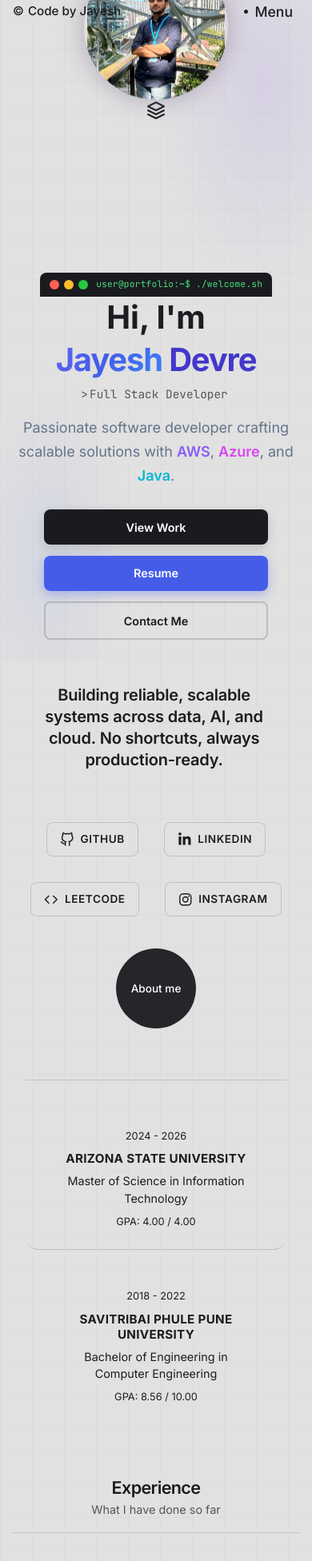
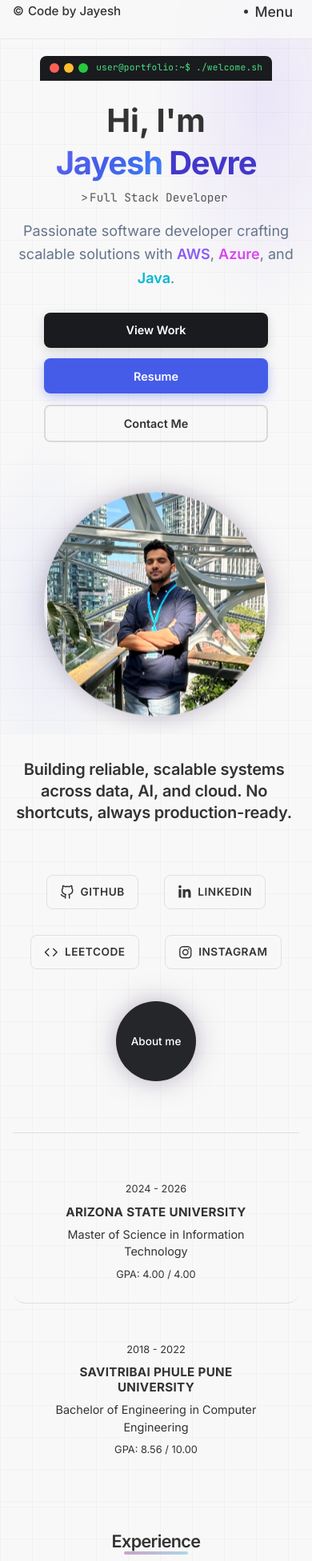
Before and after one commit to JayeshDevre/jayeshdevre-portfolio, a Next.js app: page / in a window 390 px wide. Shown: the part 20-1972 px from the top of the page at 80% size. Built offline with nearby package versions, Linux system fonts and the light colour scheme.

Commit message:
modified about me.2

```diff
--- a/app/components/About.module.css
+++ b/app/components/About.module.css
@@ -29,6 +29,7 @@
 
 .grid {
   display: grid;
+  justify-content: end;
   grid-template-columns: 1.4fr 1fr;
   gap: var(--space-xl);
   align-items: start;
@@ -41,6 +42,7 @@
 /* Bold statement */
 .statement {
   max-width: 100%;
+
 }
 
 .statementText {
@@ -88,8 +90,8 @@
 }
 
 .socialBtn:hover {
-  background: #d4d4d4;
-  border-color: #b8b8b8;
+  background: rgba(61, 73, 240, 0.15);;
+  border-color: rgba(242, 27, 134, 0.15);;
   color: var(--bg-dark);
   box-shadow: 0 2px 8px rgba(0, 0, 0, 0.06);
 }
@@ -118,24 +120,26 @@
 
 /* Magnetic button — follows cursor in all directions on hover */
 .magneticBtn {
-  width: 190px;
-  height: 190px;
+  width: 290px;
+  height: 290px;
   border-radius: 50%;
   background: #25262a;
   color: var(--text-light);
   display: flex;
   align-items: center;
   justify-content: center;
-  font-size: 1rem;
+  font-size: 1.25rem;
   font-weight: 500;
   text-decoration: none;
   transition: background var(--transition-smooth), box-shadow var(--transition-smooth);
   align-self: flex-end;
+  box-shadow: 0 0 30px 0 rgba(125, 110, 142, 0.5);
 }
 
 .magneticBtn:hover {
   background: #3a3b40;
   box-shadow: 0 12px 28px rgba(0, 0, 0, 0.2);
+  box-shadow: 0 0 40px 0 rgba(125, 110, 142, 0.6);
 }
 
 .magneticBtnActive,
@@ -281,6 +285,11 @@
 
 /* Responsive */
 @media (max-width: 768px) {
+  .about .container {
+    padding-left: var(--space-sm);
+    padding-right: var(--space-sm);
+  }
+
   .about {
     padding: var(--space-lg) 0 var(--space-md);
   }
@@ -397,6 +406,11 @@
 }
 
 @media (max-width: 480px) {
+  .about .container {
+    padding-left: 1rem;
+    padding-right: 1rem;
+  }
+
   .about {
     padding: var(--space-md) 0;
   }
--- a/app/components/Contact.module.css
+++ b/app/components/Contact.module.css
@@ -263,8 +263,10 @@
 
   .contact .container {
     width: 100%;
-    padding-left: var(--space-lg);
-    padding-right: var(--space-lg);
+    max-width: 100%;
+    padding-left: var(--space-md);
+    padding-right: var(--space-md);
+    box-sizing: border-box;
   }
 
   .main {
--- a/app/components/Hero.module.css
+++ b/app/components/Hero.module.css
@@ -402,7 +402,11 @@
 @media (max-width: 968px) {
   .wrapper {
     flex-direction: column;
-    padding: 2.5rem var(--space-lg);
+    align-items: center;
+    justify-content: flex-start;
+    gap: var(--space-lg);
+    padding: 2.5rem var(--space-md);
+    margin-top: 0;
     text-align: center;
   }
 
@@ -413,6 +417,8 @@
 
   .terminalBar {
     margin-bottom: 1.5rem;
+    margin-left: auto;
+    margin-right: auto;
   }
 
   .name {
@@ -425,22 +431,12 @@
 
   .description {
     margin-bottom: 1.75rem;
-  }
-
-  .terminalBar {
-    margin: 0 auto;
-  }
-
-  .description {
     text-align: center;
+    max-width: 100%;
   }
 
   .ctaRow {
     justify-content: center;
-  }
-
-  .right {
-    order: -1;
   }
 
   .photoRing {
@@ -454,6 +450,7 @@
     bottom: 0;
     margin-top: 1rem;
     align-self: center;
+    max-width: min(280px, calc(100vw - 2rem));
   }
 }
 
@@ -463,18 +460,25 @@
   }
 
   .wrapper {
-    padding: 1.5rem 1rem;
+    padding: 1.25rem 1rem;
   }
 
   .terminalBar {
     font-size: 0.7rem;
     padding: 0.4rem 0.75rem;
+    max-width: 100%;
+  }
+
+  .description {
+    max-width: 100%;
   }
 
   .ctaRow {
     flex-direction: column;
     width: 100%;
     max-width: 280px;
+    margin-left: auto;
+    margin-right: auto;
   }
 
   .btnPrimary,
@@ -484,12 +488,13 @@
   }
 
   .photoRing {
-    width: 180px;
-    height: 180px;
+    width: 280px;
+    height: 280px;
   }
 
   .codeCard {
-    width: 220px;
+    width: 100%;
+    max-width: min(220px, calc(100vw - 2rem));
   }
 
   .codeBlock {
--- a/app/components/Hero.tsx
+++ b/app/components/Hero.tsx
@@ -140,11 +140,6 @@ export default function Hero() {
             transition={{ duration: 0.7, delay: 0.25 }}
           >
             <div className={styles.photoCircle} />
-            <div className={styles.badge} title="Cloud & Backend">
-              <svg width="24" height="24" viewBox="0 0 24 24" fill="none" xmlns="http://www.w3.org/2000/svg" aria-hidden="true">
-                <path d="M12 2L2 7l10 5 10-5-10-5zM2 17l10 5 10-5M2 12l10 5 10-5" stroke="currentColor" strokeWidth="2" strokeLinecap="round" strokeLinejoin="round"/>
-              </svg>
-            </div>
           </motion.div>
 
           <motion.div
--- a/app/components/Navbar.module.css
+++ b/app/components/Navbar.module.css
@@ -6,10 +6,16 @@
   z-index: 100;
   padding: 1.25rem 2rem;
   transition: var(--transition-smooth);
+  background: rgba(225, 225, 225, 0.82);
+  background: var(--bg-header);
+  backdrop-filter: blur(10px);
+  -webkit-backdrop-filter: blur(10px);
+  border-bottom: 1px solid var(--border-subtle);
 }
 
 .header.scrolled {
-  background: rgba(225, 225, 225, 0.85);
+  background: rgba(225, 225, 225, 0.92);
+  background: var(--bg-header-scrolled);
   backdrop-filter: blur(12px);
   -webkit-backdrop-filter: blur(12px);
   padding: 1rem 2rem;
--- a/app/components/Projects.tsx
+++ b/app/components/Projects.tsx
@@ -126,7 +126,10 @@ export default function Projects() {
           animate={isInView ? { opacity: 1, y: 0 } : {}}
           transition={{ duration: 0.6, ease: [0.4, 0, 0.2, 1] }}
         >
-          <h2 className={styles.title}>Work</h2>
+          <h2 className={styles.title}>
+            Work
+            <span className={styles.titleAccent} aria-hidden="true" />
+          </h2>
           <p className={styles.subtitle}>
             A snapshot of systems I&apos;ve shipped across backend, data, cloud, and AI.
           </p>
--- a/app/components/Resume.module.css
+++ b/app/components/Resume.module.css
@@ -39,6 +39,15 @@
   color: var(--text-primary);
   line-height: 1.02;
   margin: 0;
+}
+
+.titleAccent {
+  display: block;
+  width: 80px;
+  height: 4px;
+  margin: 0.15rem auto 0;
+  border-radius: 2px;
+  background: var(--gradient-accent);
 }
 
 .subtitleRow {
@@ -117,6 +126,7 @@
 
 .card {
   position: relative;
+  overflow: hidden;
   background: var(--bg);
   border: 1px solid var(--border);
   border-radius: var(--radius-lg);
@@ -124,17 +134,39 @@
   max-width: 520px;
   width: 100%;
   box-shadow: 0 18px 40px rgba(0, 0, 0, 0.08);
-  transition: background 0.2s ease, border-color 0.2s ease, box-shadow 0.2s ease;
+  transition: border-color 0.2s ease, box-shadow 0.2s ease;
   backface-visibility: hidden;
   -webkit-font-smoothing: antialiased;
   cursor: pointer;
 }
 
 .card:hover {
-  background: rgba(0, 0, 0, 0.02);
-  border-color: rgba(0, 0, 0, 0.18);
+  border-color: rgba(200, 162, 200, 0.4);
   box-shadow:
-    0 22px 48px rgba(0, 0, 0, 0.12);
+    0 22px 48px var(--gradient-card-shadow),
+    0 4px 12px rgba(0, 0, 0, 0.06);
+}
+
+.cardHoverGlow {
+  position: absolute;
+  width: 280px;
+  height: 280px;
+  transform: translate(-50%, -50%);
+  border-radius: 50%;
+  background: radial-gradient(
+    circle,
+    rgba(232, 228, 244, 0.9) 0%,
+    rgba(224, 242, 247, 0.5) 40%,
+    rgba(240, 234, 248, 0.2) 70%,
+    transparent 100%
+  );
+  pointer-events: none;
+  z-index: 0;
+}
+
+.cardContent {
+  position: relative;
+  z-index: 1;
 }
 
 .expandBtn {
@@ -155,7 +187,8 @@
 }
 
 .expandBtn:hover {
-  background: rgba(0, 0, 0, 0.04);
+  background: rgba(255, 255, 255, 0.5);
+  border-color: rgba(255, 255, 255, 0.6);
 }
 
 .expandIcon {
@@ -269,6 +302,9 @@
   .resume .container {
     padding-left: var(--space-sm);
     padding-right: var(--space-sm);
+    width: 100%;
+    max-width: 100%;
+    box-sizing: border-box;
   }
 
   .header {
@@ -330,6 +366,8 @@
   .resume .container {
     padding-left: 1rem;
     padding-right: 1rem;
+    width: 100%;
+    max-width: 100%;
   }
 
   .company {
--- a/app/components/Resume.tsx
+++ b/app/components/Resume.tsx
@@ -91,6 +91,7 @@ export default function Resume() {
   const isInView = useInView(ref, { once: true, margin: "-100px" });
   const [expandedIndex, setExpandedIndex] = useState<number | null>(null);
   const [cardMagnet, setCardMagnet] = useState<Record<number, { x: number; y: number }>>({});
+  const [cardHoverPos, setCardHoverPos] = useState<Record<number, { x: number; y: number }>>({});
 
   const toggleExpanded = (index: number) => {
     setExpandedIndex((prev) => (prev === index ? null : index));
@@ -108,6 +109,7 @@ export default function Resume() {
             transition={{ duration: 0.6, ease: [0.4, 0, 0.2, 1] }}
           >
             Experience
+            <span className={styles.titleAccent} aria-hidden="true" />
           </motion.h2>
 
           <motion.div
@@ -131,18 +133,28 @@ export default function Resume() {
 
             const handleCardMouseMove = (e: React.MouseEvent<HTMLDivElement>) => {
               const { clientX, clientY } = e;
-              const { width, height, left, top } = e.currentTarget.getBoundingClientRect();
+              const rect = e.currentTarget.getBoundingClientRect();
+              const { width, height, left, top } = rect;
               const centerX = left + width / 2;
               const centerY = top + height / 2;
               const moveX = Math.round((clientX - centerX) * 0.07);
               const moveY = Math.round((clientY - centerY) * 0.07);
               setCardMagnet((prev) => ({ ...prev, [index]: { x: moveX, y: moveY } }));
+              const x = ((clientX - left) / width) * 100;
+              const y = ((clientY - top) / height) * 100;
+              setCardHoverPos((prev) => ({ ...prev, [index]: { x, y } }));
             };
 
             const handleCardMouseLeave = () => {
               setCardMagnet((prev) => ({ ...prev, [index]: { x: 0, y: 0 } }));
+              setCardHoverPos((prev) => {
+                const next = { ...prev };
+                delete next[index];
+                return next;
+              });
             };
 
+            const hoverPos = cardHoverPos[index];
             const card = (
               <motion.div
                 className={styles.card}
@@ -158,6 +170,17 @@ export default function Resume() {
                   if (e.key === "Enter" || e.key === " ") toggleExpanded(index);
                 }}
               >
+                {hoverPos != null && (
+                  <div
+                    className={styles.cardHoverGlow}
+                    style={{
+                      left: `${hoverPos.x}%`,
+                      top: `${hoverPos.y}%`,
+                    }}
+                    aria-hidden
+                  />
+                )}
+                <div className={styles.cardContent}>
                 <h3 className={styles.company}>{exp.company}</h3>
                 <div className={styles.headerStack}>
                   <span className={styles.role}>{exp.title}</span>
@@ -211,6 +234,7 @@ export default function Resume() {
                     </motion.div>
                   )}
                 </AnimatePresence>
+                </div>
               </motion.div>
             );
 
--- a/app/components/Skills.tsx
+++ b/app/components/Skills.tsx
@@ -132,7 +132,10 @@ export default function Skills() {
           animate={isInView ? { opacity: 1, y: 0 } : {}}
           transition={{ duration: 0.5 }}
         >
-          <h2 className={styles.title}>Skills</h2>
+          <h2 className={styles.title}>
+            Skills
+            <span className={styles.titleAccent} aria-hidden="true" />
+          </h2>
           <p className={styles.subtitle}>
             Technologies and tools I work with - across parallel stacks.
           </p>
--- a/app/globals.css
+++ b/app/globals.css
@@ -6,12 +6,16 @@
 
 /* ---------- Design Tokens ---------- */
 :root {
-  --bg: #E1E1E1;
+  /* Clean, light background — use across all sections */
+  --bg: #F8F8F8;
   --bg-dark: #1C1D20;
-  --bg-elevated: #f3f3f3;
-  --bg-soft: #f8f8f8;
+  --bg-elevated: #FFFFFF;
+  --bg-soft: #F0F0F0;
+  /* Navbar follows --bg with transparency */
+  --bg-header: color-mix(in srgb, var(--bg) 82%, transparent);
+  --bg-header-scrolled: color-mix(in srgb, var(--bg) 92%, transparent);
 
-  --text-primary: #1C1D20;
+  --text-primary: #333333;
   --text-secondary: #555555;
   --text-muted: #999999;
   --text-light: #FFFFFF;
@@ -19,9 +23,14 @@
   --accent: #455CE9;
   --accent-soft: rgba(69, 92, 233, 0.12);
   --accent-hover: #3a4fd4;
-  --border: #C0C0C0;
+  /* Elegant purple–blue gradient (Resume button, section underlines) */
+  --gradient-accent: linear-gradient(to right, #C8A2C8, #ADD8E6);
+  /* Soft card hover — pastel purple / blue */
+  --gradient-card: linear-gradient(135deg, #e8e4f4 0%, #e0f2f7 50%, #f0eaf8 100%);
+  --gradient-card-shadow: rgba(200, 162, 200, 0.2);
+  --border: #E0E0E0;
   --border-subtle: rgba(0, 0, 0, 0.06);
-  --border-strong: rgba(0, 0, 0, 0.16);
+  --border-strong: rgba(0, 0, 0, 0.12);
 
   --font-main: 'Inter', -apple-system, BlinkMacSystemFont, sans-serif;
   --font-mono: 'JetBrains Mono', monospace;
@@ -67,6 +76,7 @@ html {
   scroll-behavior: smooth;
   -webkit-font-smoothing: antialiased;
   -moz-osx-font-smoothing: grayscale;
+  overflow-x: hidden;
 }
 
 body {
```
Also changed, not shown: app/components/Projects.module.css (+13 -1 lines), app/components/Skills.module.css (+15 -2 lines).
